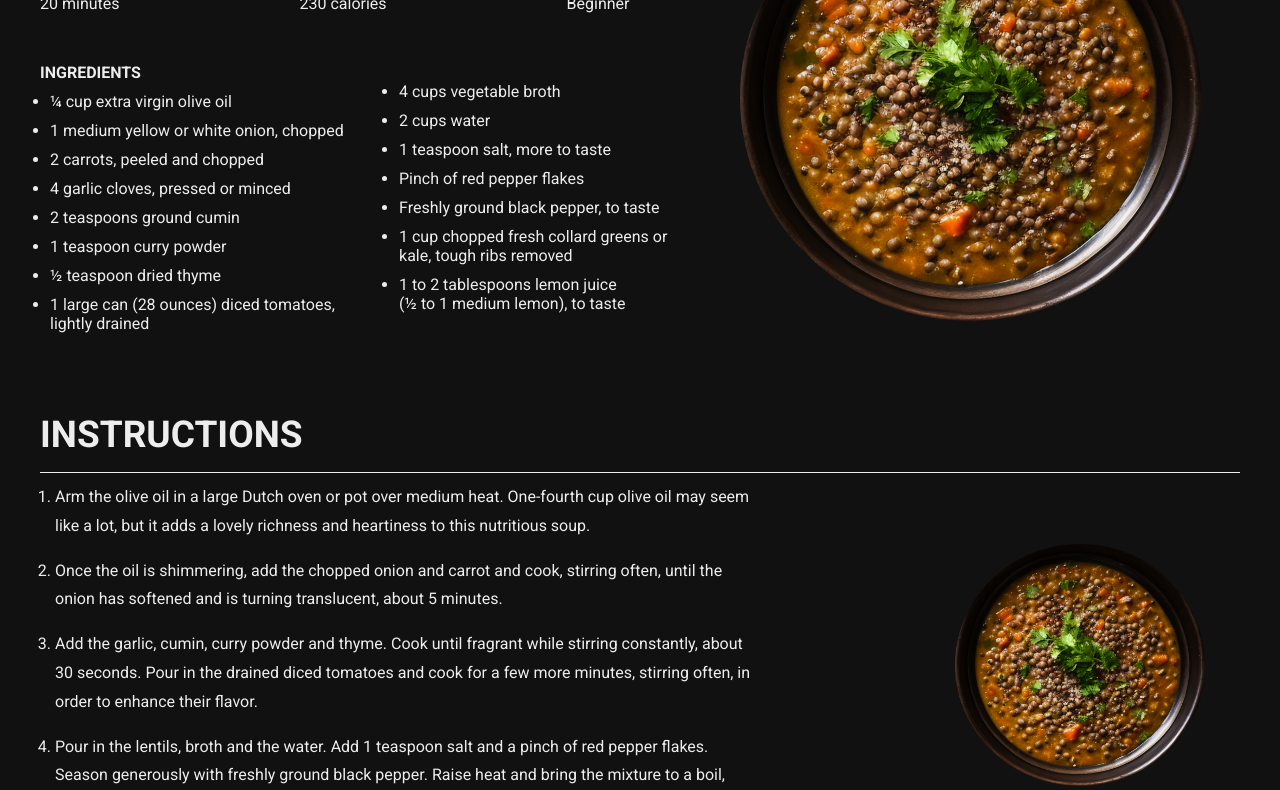
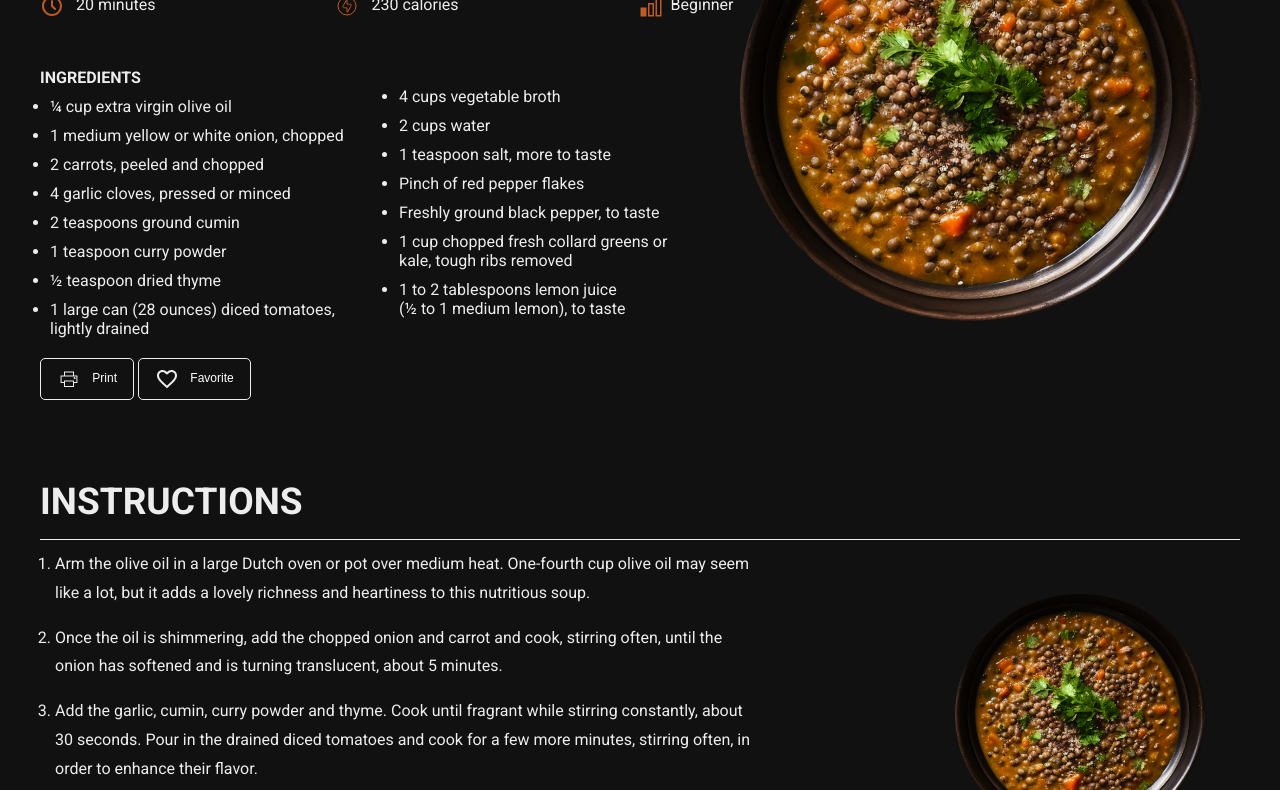
Before and after one commit to OliverBrik/recipe-site-handin, a plain HTML site: page recipedetails.html in a window 1280 px wide. Shown: the part 326-1116 px from the top of the page. Drawn offline with Linux system fonts and the light colour scheme.

Commit message:
[fix] links add new page and pics

```diff
--- a/css/main.css
+++ b/css/main.css
@@ -100,7 +100,7 @@ body,html {
 }
 
 .hero {
-    background-image: url("https://picsum.photos/1200/800");
+    background-image: url("../img/top-view-delicious-food-table 2.png");
     min-height: 600px;
     background-repeat: no-repeat;
     background-size: cover;
@@ -802,6 +802,12 @@ p[data-category="meats"] {
     gap: 180px;
 }
 
+.recipeinfo svg {
+    vertical-align: middle;
+    margin-right: 8px;
+    color: var(--primary-color);
+}
+
 .recipeinfotitle {
     margin-top: 40px;
     grid-column: 1 / span 6;
@@ -816,6 +822,22 @@ p[data-category="meats"] {
     column-count: 2;
     column-gap: 2rem;
     width: 55%;
+}
+
+.recipeinfotitle button {
+    color: var(--color-white);
+    background-color: var(--background-color-dark);
+    border: 1px solid var(--background-color-light);
+    border-radius: 5px;
+    padding: 8px 16px;
+    font-size: 12px;
+    margin-top: 20px;
+}
+
+.recipeinfotitle svg {
+    vertical-align: middle;
+    margin-right: 8px;
+    color: var(--background-color-light);
 }
 
 .instructions {
@@ -857,7 +879,7 @@ p[data-category="meats"] {
     max-width: 100%;
     display: inline-block;
     margin-left: 900px;
-    margin-top: 350px;
+    margin-top: 400px;
     height: auto;
     position: absolute;
 }
--- a/recipedetails.html
+++ b/recipedetails.html
@@ -18,6 +18,7 @@
             </li>
             <li><a href="recipedetails.html">Recipes</a></li>
             <li><a href="searchpage.html">Search</a></li>
+            <li><a href="thisweek.html">This Week</a></li>
            </ul>
             </div>
         </nav>
@@ -34,9 +35,9 @@
 
                      </div>
         <div class="recipeinfo">
-               <p>20 minutes</p>
-               <p>230 calories</p>
-               <p>Beginner</p>
+               <p> <svg xmlns="http://www.w3.org/2000/svg" width="24" height="24" viewBox="0 0 24 24"><g fill="none"><path d="m12.593 23.258l-.011.002l-.071.035l-.02.004l-.014-.004l-.071-.035q-.016-.005-.024.005l-.004.01l-.017.428l.005.02l.01.013l.104.074l.015.004l.012-.004l.104-.074l.012-.016l.004-.017l-.017-.427q-.004-.016-.017-.018m.265-.113l-.013.002l-.185.093l-.01.01l-.003.011l.018.43l.005.012l.008.007l.201.093q.019.005.029-.008l.004-.014l-.034-.614q-.005-.018-.02-.022m-.715.002a.02.02 0 0 0-.027.006l-.006.014l-.034.614q.001.018.017.024l.015-.002l.201-.093l.01-.008l.004-.011l.017-.43l-.003-.012l-.01-.01z"/><path fill="currentColor" d="M12 2c5.523 0 10 4.477 10 10s-4.477 10-10 10S2 17.523 2 12S6.477 2 12 2m0 2a8 8 0 1 0 0 16a8 8 0 0 0 0-16m0 2a1 1 0 0 1 .993.883L13 7v4.586l2.707 2.707a1 1 0 0 1-1.32 1.497l-.094-.083l-3-3a1 1 0 0 1-.284-.576L11 12V7a1 1 0 0 1 1-1"/></g></svg> 20 minutes</p>
+               <p> <svg xmlns="http://www.w3.org/2000/svg" width="24" height="24" viewBox="0 0 24 24"><g fill="none" stroke="currentColor" stroke-width="1"><path d="M11.5 13.8h-1.063c-1.53 0-2.294 0-2.583-.497s.088-1.162.844-2.491l2.367-4.167c.375-.66.563-.99.749-.94c.186.049.186.428.186 1.187V9.7c0 .236 0 .354.073.427s.191.073.427.073h1.063c1.53 0 2.294 0 2.583.497s-.088 1.162-.844 2.491l-2.367 4.167c-.375.66-.563.99-.749.94C12 18.247 12 17.868 12 17.109V14.3c0-.236 0-.354-.073-.427s-.191-.073-.427-.073Z"/><circle cx="12" cy="12" r="9"/></g></svg> 230 calories</p>
+               <p> <svg xmlns="http://www.w3.org/2000/svg" width="24" height="24" viewBox="0 0 32 32"><path fill="currentColor" d="M30 30h-8V4h8zm-6-2h4V6h-4zm-4 2h-8V12h8zm-6-2h4V14h-4zm-4 2H2V18h8z"/></svg>Beginner</p>
 
         </div>
 
@@ -60,6 +61,11 @@
                     <li>1 cup chopped fresh collard greens or kale, tough ribs removed</li>
                     <li>1 to 2 tablespoons lemon juice (½ to 1 medium lemon), to taste</li>
                 </ul>
+        <button>
+            <p><svg xmlns="http://www.w3.org/2000/svg" width="24" height="24" viewBox="0 0 24 24"><path fill="currentColor" d="M16 8.616v-3H8v3H7v-4h10v4zm-11.423 1h14.846zm13.038 2.5q.425 0 .713-.288t.287-.712t-.287-.713t-.713-.288t-.712.288t-.288.713t.288.712t.713.288M16 19v-4.538H8V19zm1 1H7v-4H3.577V8.616h16.846V16H17zm2.423-5V9.616H4.577V15H7v-1.538h10V15z"/></svg> Print</p>         </button>
+        <button>
+            <p><svg xmlns="http://www.w3.org/2000/svg" width="24" height="24" viewBox="0 0 24 24"><path fill="currentColor" d="m12.1 18.55l-.1.1l-.11-.1C7.14 14.24 4 11.39 4 8.5C4 6.5 5.5 5 7.5 5c1.54 0 3.04 1 3.57 2.36h1.86C13.46 6 14.96 5 16.5 5c2 0 3.5 1.5 3.5 3.5c0 2.89-3.14 5.74-7.9 10.05M16.5 3c-1.74 0-3.41.81-4.5 2.08C10.91 3.81 9.24 3 7.5 3C4.42 3 2 5.41 2 8.5c0 3.77 3.4 6.86 8.55 11.53L12 21.35l1.45-1.32C18.6 15.36 22 12.27 22 8.5C22 5.41 19.58 3 16.5 3"/></svg> Favorite</p>
+        </button>
         </div>
         </header>
 
```
Also changed, not shown: index.html (+3 -2 lines), searchpage.html (+1 -0 lines), img/4.png (added), thisweek.html (added).
